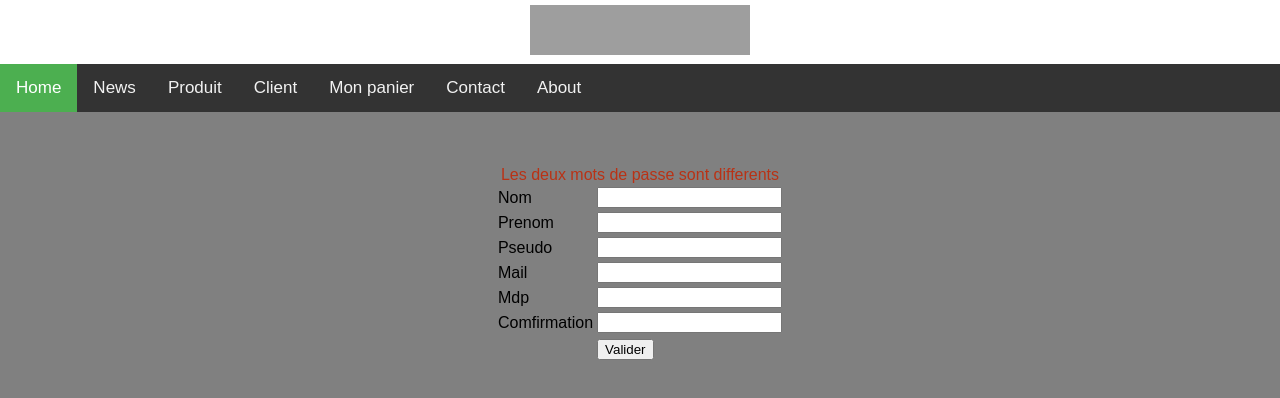
After one commit to Giglobastre/PIscine_WEB_2020, a PHP site: page /site/creationMDP.php in a window 1280 px wide. The commit adds this page. Shown: the top 398 px of the page. Run offline with PHP 8.4, Linux system fonts and the light colour scheme; grey boxes are pictures that could not be loaded.

Commit message:
Add files via upload

```diff
--- a/connexion.css
+++ b/connexion.css
@@ -1,14 +1,57 @@
+#header{
+    background-color: white;
+    color: right;
+    text-align: center;
+    padding: 5px;
+}
+.form
+{
+	background-color: grey
+	padding:20px;
+	border: 2px;
+}
+.alerte
+{
+	color:#B93215;
+}
 
-.centre
+.col
 {
-    position:absolute;
-    background-color: grey;
-    border: 10px;
-    border-color: black;
-    left: 50%;
-    top: 50%;
-    width: 200px;
-    height: 200px;
-    margin-left: -100px; /* Cette valeur doit être la moitié négative de la valeur du width */
-    margin-top: -100px; /* Cette valeur doit être la moitié négative de la valeur du height */
+	background: grey
 }
+body
+    {
+      margin: 0;
+      font-family: Arial, Helvetica, sans-serif;
+    }
+
+    .topnav {
+      overflow: hidden;
+      background-color: #333;
+    }
+
+    .topnav a {
+      float: left;
+      color: #f2f2f2;
+      text-align: center;
+      padding: 14px 16px;
+      text-decoration: none;
+      font-size: 17px;
+    }
+
+    .topnav a:hover {
+      background-color: #ddd;
+      color: black;
+    }
+
+    .topnav a.active {
+      background-color: #4CAF50;
+      color: white;
+    }
+ #footer{
+     background-color: black;
+     color: white;
+     clear: both;
+     text-align: center;
+     padding: 5px;
+}
--- /dev/null
+++ b/creationMDP.php
@@ -0,0 +1,82 @@
+<!DOCTYPE html>
+<html>
+
+<head>
+    <title>Connexion</title>
+    <meta charset="utf-8">
+    <link rel="stylesheet" type="text/css" href="connexion.css" />
+
+
+</head>
+
+<body class="col">
+
+
+
+
+    <div id="header">
+      <img src="logo.JFIF" height="50" width="220">
+  </div>
+
+  <div class="topnav">
+    <div style="float:left">
+      <a class="active" href="HomePage.html">Home</a>
+      <a href="news.html">News</a>
+      <a href="produit.html">Produit</a>
+      <a href="client.html">Client</a>
+      <a href="panier.html">Mon panier</a>
+      <a href="contact.html">Contact</a>
+      <a href="about.html">About</a>
+  </div>
+  <div style="float:right">
+
+  </div>
+
+</div>
+<br> <br> <br>
+<center >
+    <form class="form" action="creationT.php" method="POST">
+        <table >
+
+            <div class="alerte">Les deux mots de passe sont differents</div>
+
+            <tr>
+
+                <td >Nom </td>
+                <td> <input type="text" name="nom"></td>
+            </tr>
+            <tr>
+                <td >Prenom </td>
+                <td> <input type="text" name="prenom"></td>
+            </tr>
+            <tr>
+                <td >Pseudo</td>
+                <td> <input type="text" name="pseudo"></td>
+            </tr>
+            <tr>
+                <td >Mail </td>
+                <td> <input type="text" name="mail"></td>
+            </tr>
+
+            <tr>
+                <td >Mdp </td>
+                <td> <input type="password" name="mdp"></td>
+            </tr>
+            <tr>
+                <td >Comfirmation </td>
+                <td> <input type="password" name="mdp2"></td>
+            </tr>
+            <tr>
+            </tr>
+            <tr>
+                <td></td>
+                <td><button  type="submit" name="button1" value="submit">Valider</button></td>
+            </tr>
+        </table>
+    </form>
+
+</center>
+
+</body>
+
+</html>
```
Also changed, not shown: connexion.php (added, +37 -0 lines), connexionT.php (+9 -2 lines), creation.php (added, +78 -0 lines), creationMAIL.php (added, +82 -0 lines), creationT.php (added, +72 -0 lines), creationVIDE.php (added, +82 -0 lines).
